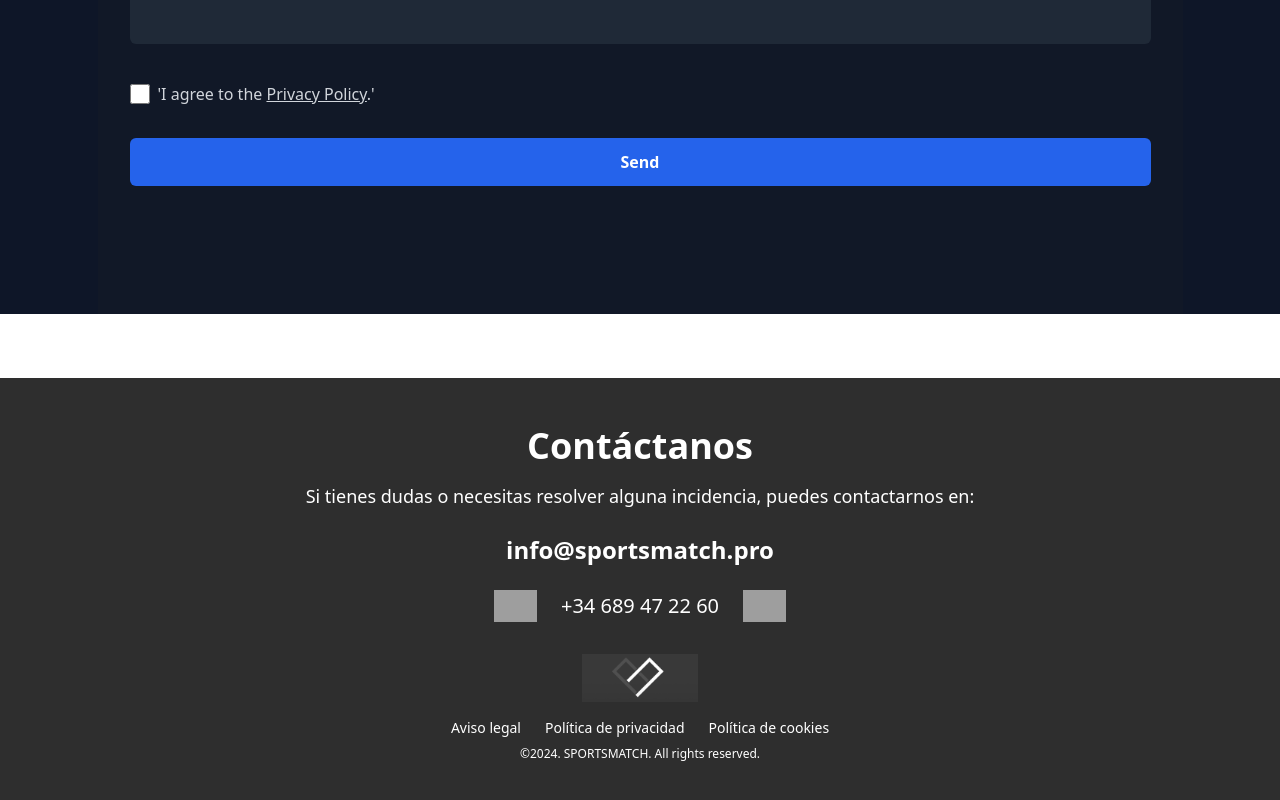
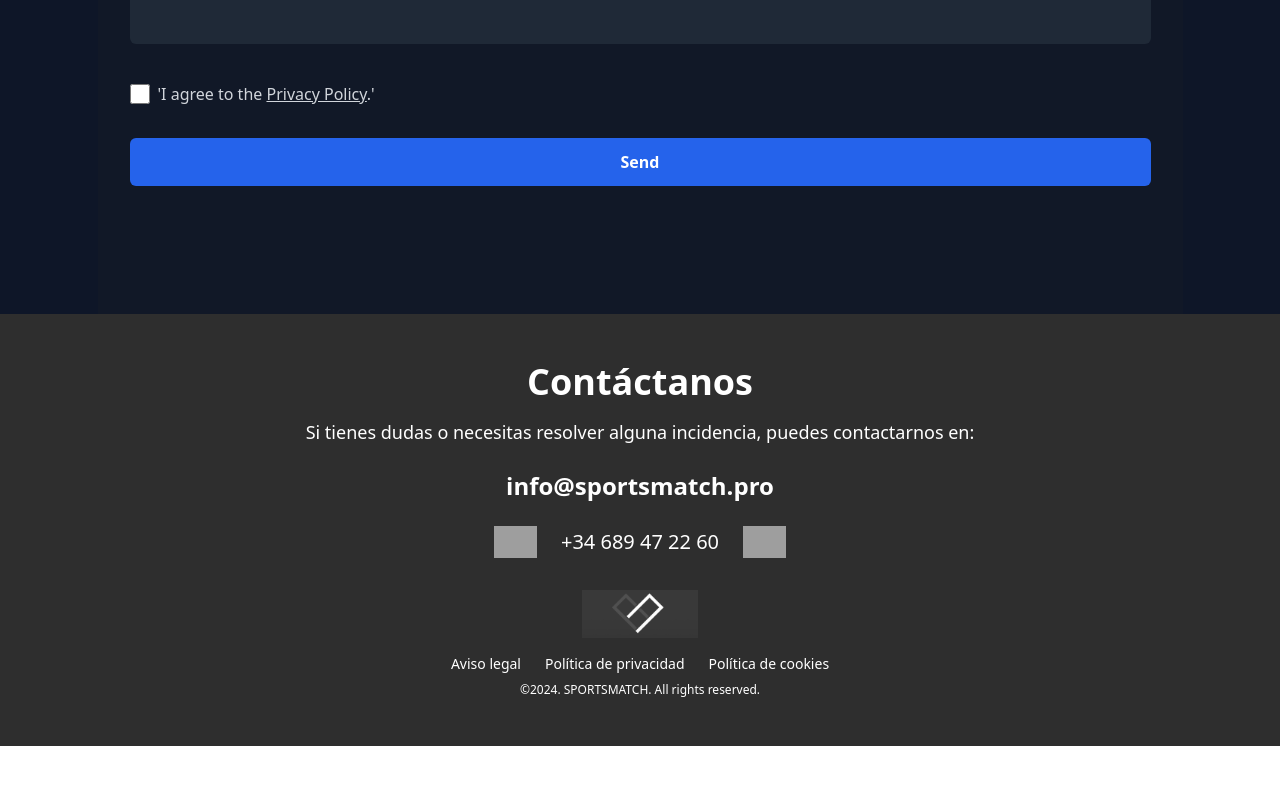
Before and after one commit to sportsmatch-pro/sportsmatch-web, a React (Vite) app: page /en in a window 1280 px wide. Shown: the part 2228-3028 px from the top of the page. After the commit the page ends 2974 px from the top, so only its background shows below. Built offline with nearby package versions, Linux system fonts and the light colour scheme; grey boxes are pictures that could not be loaded.

Commit message:
remove margin

```diff
--- a/src/components/Footer.jsx
+++ b/src/components/Footer.jsx
@@ -2,7 +2,7 @@ import logoFooter from '../assets/logofooter.png';
 
 const Footer = () => {
   return (
-    <footer className="bg-[#2e2e2e] text-white py-12 px-4 mt-16">
+    <footer className="bg-[#2e2e2e] text-white py-12 px-4 mt-0">
       <div className="max-w-5xl mx-auto text-center">
       <h2 className="text-4xl font-bold mb-4">Contáctanos</h2>
       <p className="text-lg mb-6">
```
